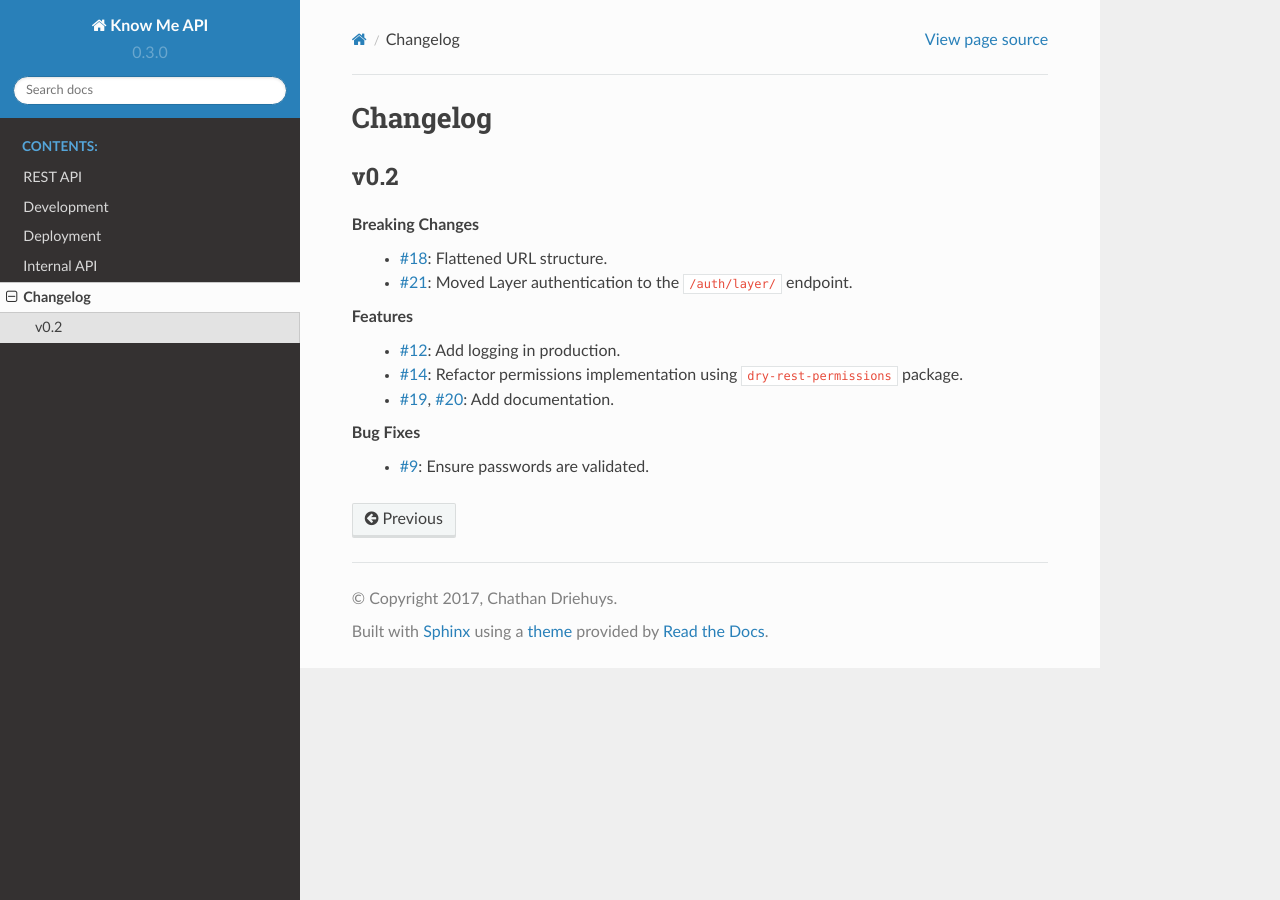
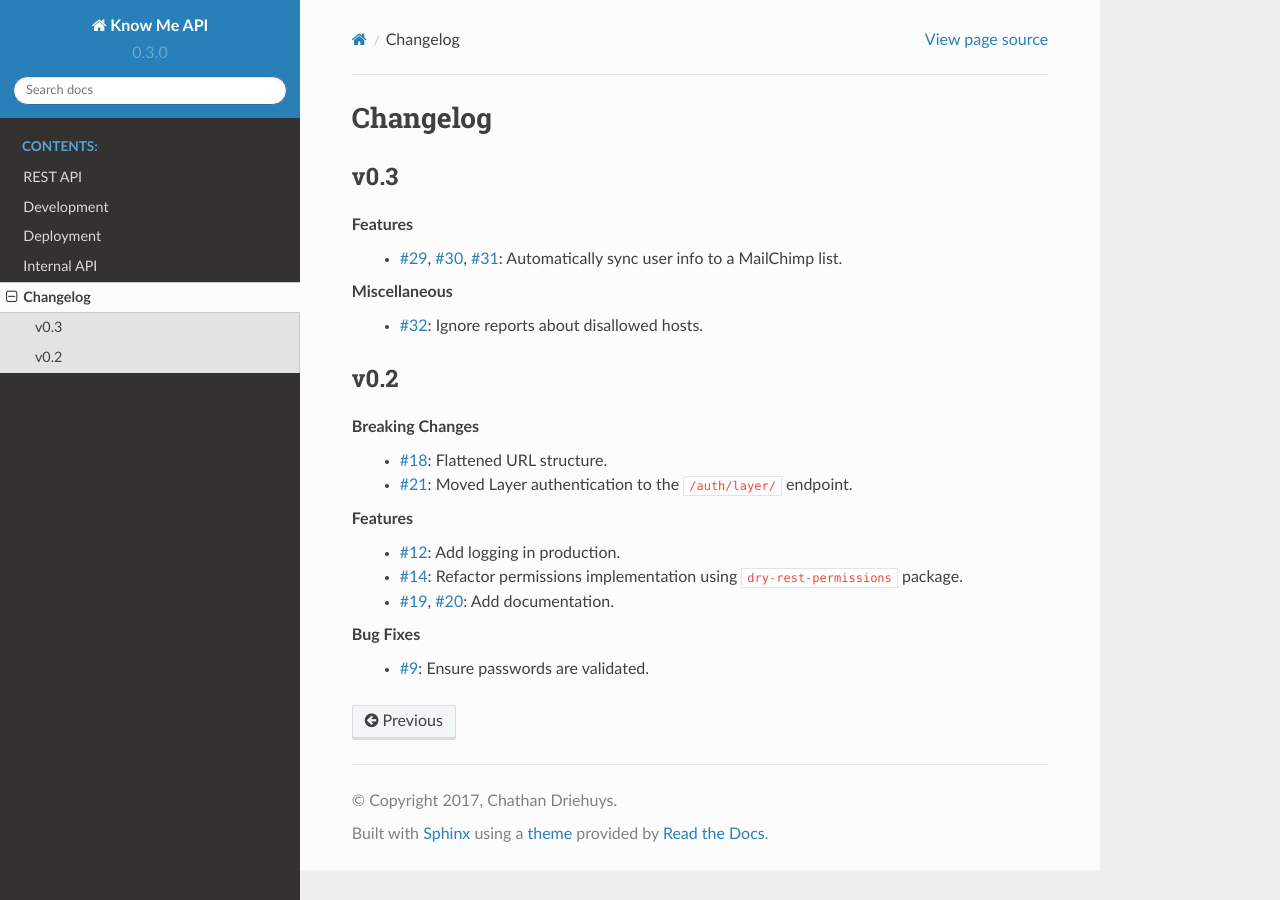
Before and after one commit to knowmetools/km-api, a Sphinx documentation site: the page built from docs/changelog.rst, in a window 1280 px wide. Built offline with Sphinx 7.4.7 and the Read the Docs theme 2.0.0, drawn with Linux system fonts in a browser that asks for light colours.

Commit message:
Update changelog.

```diff
--- a/docs/changelog.rst
+++ b/docs/changelog.rst
@@ -1,5 +1,15 @@
 Changelog
 =========
+
+
+v0.3
+----
+
+Features
+  * :issue:`29,30,31`: Automatically sync user info to a MailChimp list.
+
+Miscellaneous
+  * :issue:`32`: Ignore reports about disallowed hosts.
 
 
 v0.2
```
